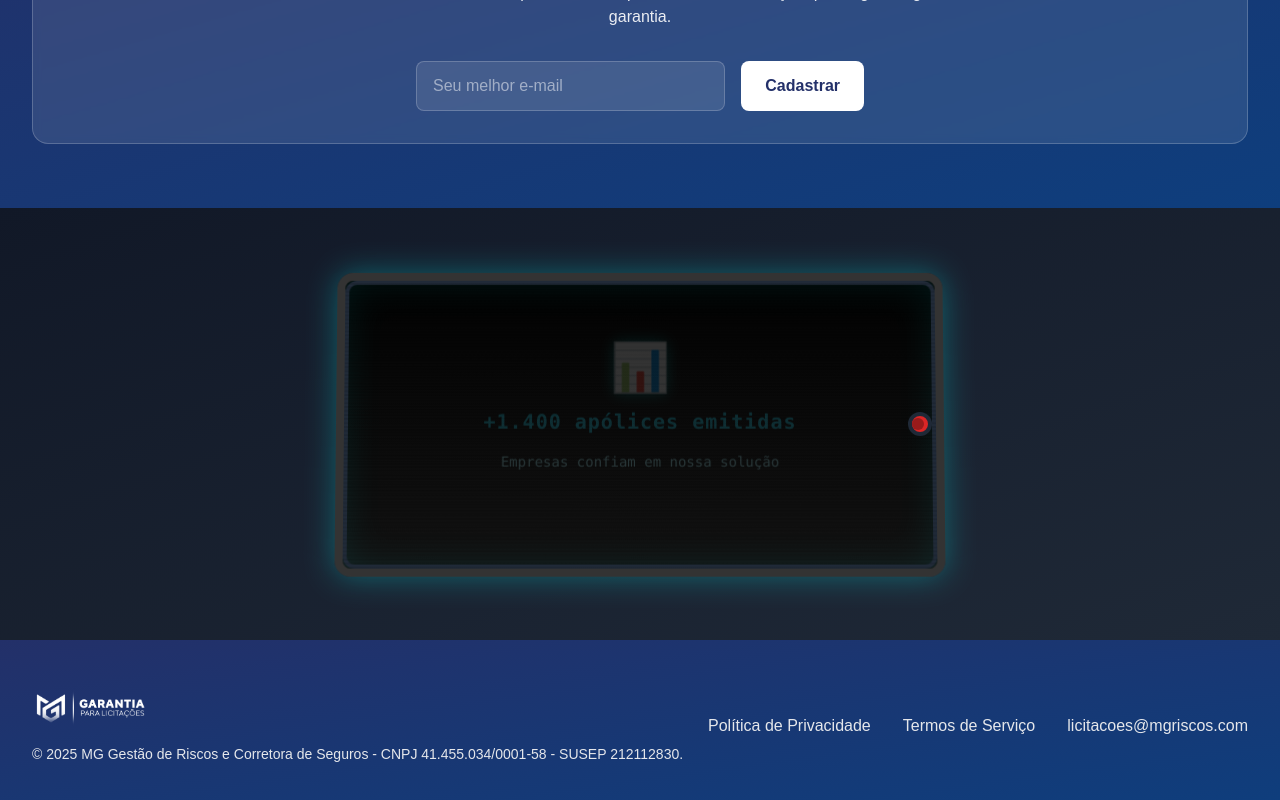
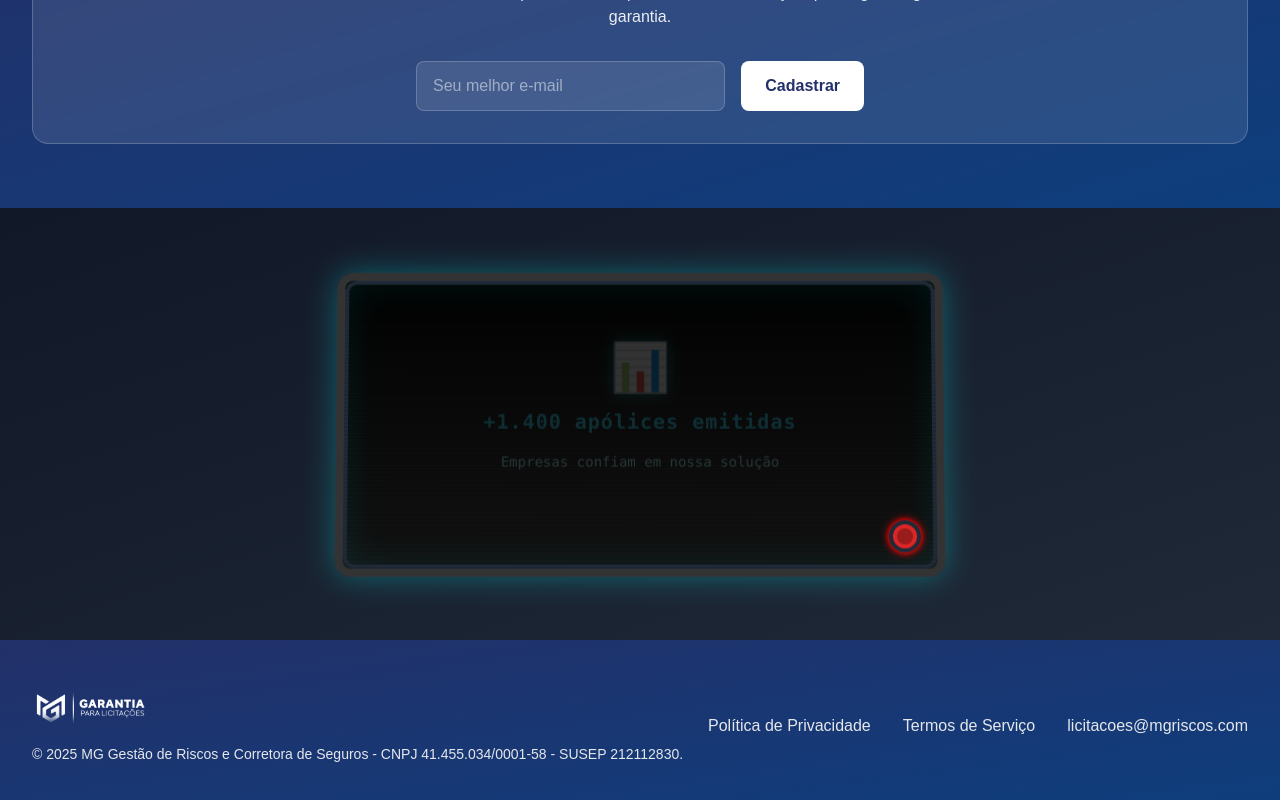
Before and after one commit to kauntdewn1/garantia-app, a React (Vite) app: page / in a window 1280 px wide. Shown: the part 3047-3847 px from the top of the page. Built offline with nearby package versions, Linux system fonts and the light colour scheme; no server answers; the HTML template or start-up script is replaced by a standard one; a web font is replaced by a local one.

Commit message:
Move power button lower on the right side

```diff
--- a/src/components/TrustIndicators.jsx
+++ b/src/components/TrustIndicators.jsx
@@ -105,15 +105,15 @@ function TrustIndicators() {
             </AnimatePresence>
           </div>
 
-          {/* Power Button - Now on the right side */}
+          {/* Power Button - Now positioned lower on the right side */}
           <motion.button
             onClick={() => setIsPowered(!isPowered)}
-            className="absolute right-1 top-1/2 transform -translate-y-1/2"
-            whileHover={{ scale: 0.1 }}
-            whileTap={{ scale: 0.10 }}
+            className="absolute right-4 bottom-4"
+            whileHover={{ scale: 1.1 }}
+            whileTap={{ scale: 0.9 }}
           >
-            <div className="w-6 h-6 rounded-full bg-red-600 shadow-lg flex items-center justify-down border-4 border-gray-800">
-              <div className="w-3 h-3 rounded-full bg-red-800"></div>
+            <div className="w-8 h-8 rounded-full bg-red-600 shadow-glow flex items-center justify-center border-4 border-gray-800">
+              <div className="w-4 h-4 rounded-full bg-red-800"></div>
             </div>
           </motion.button>
         </motion.div>
```
